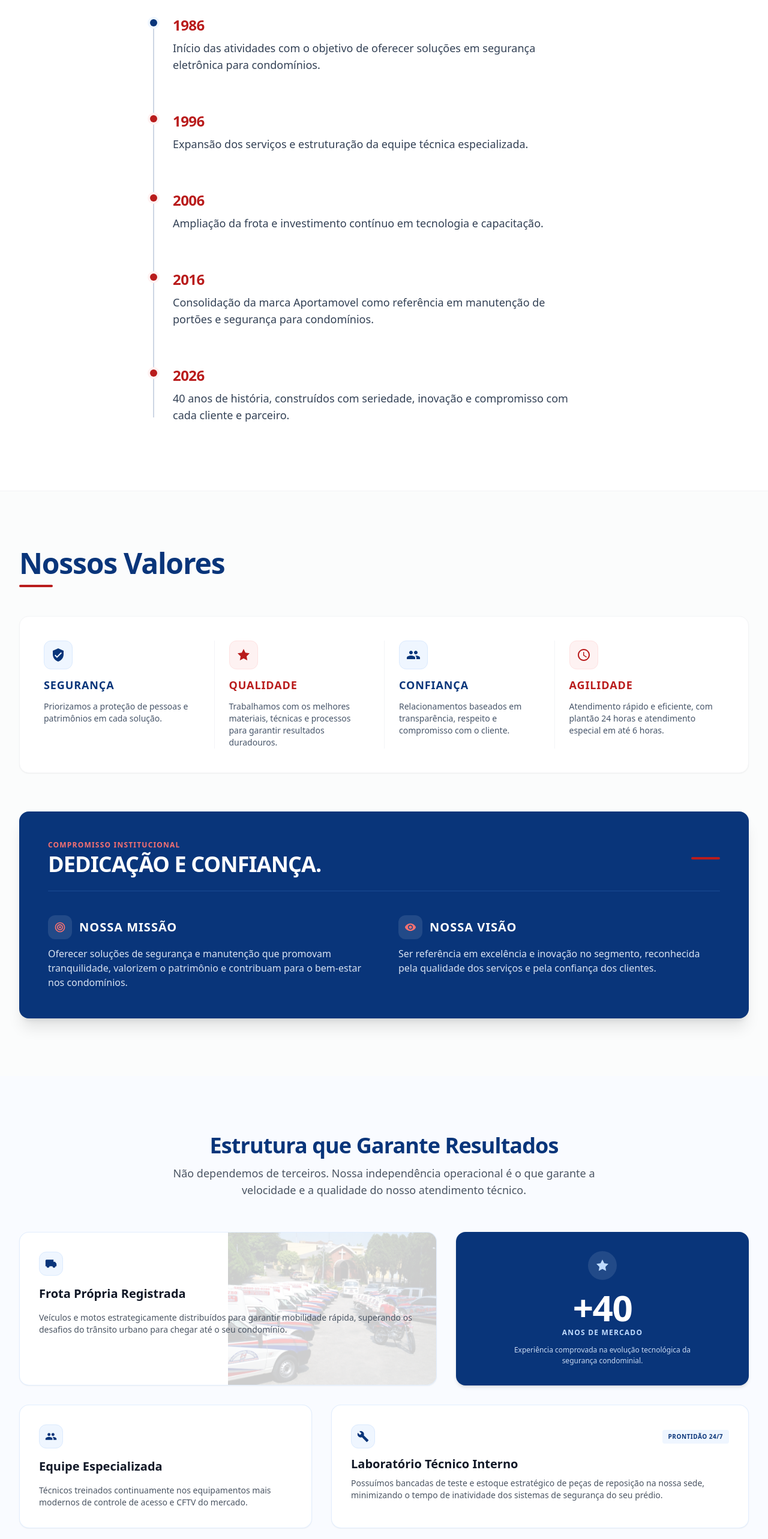
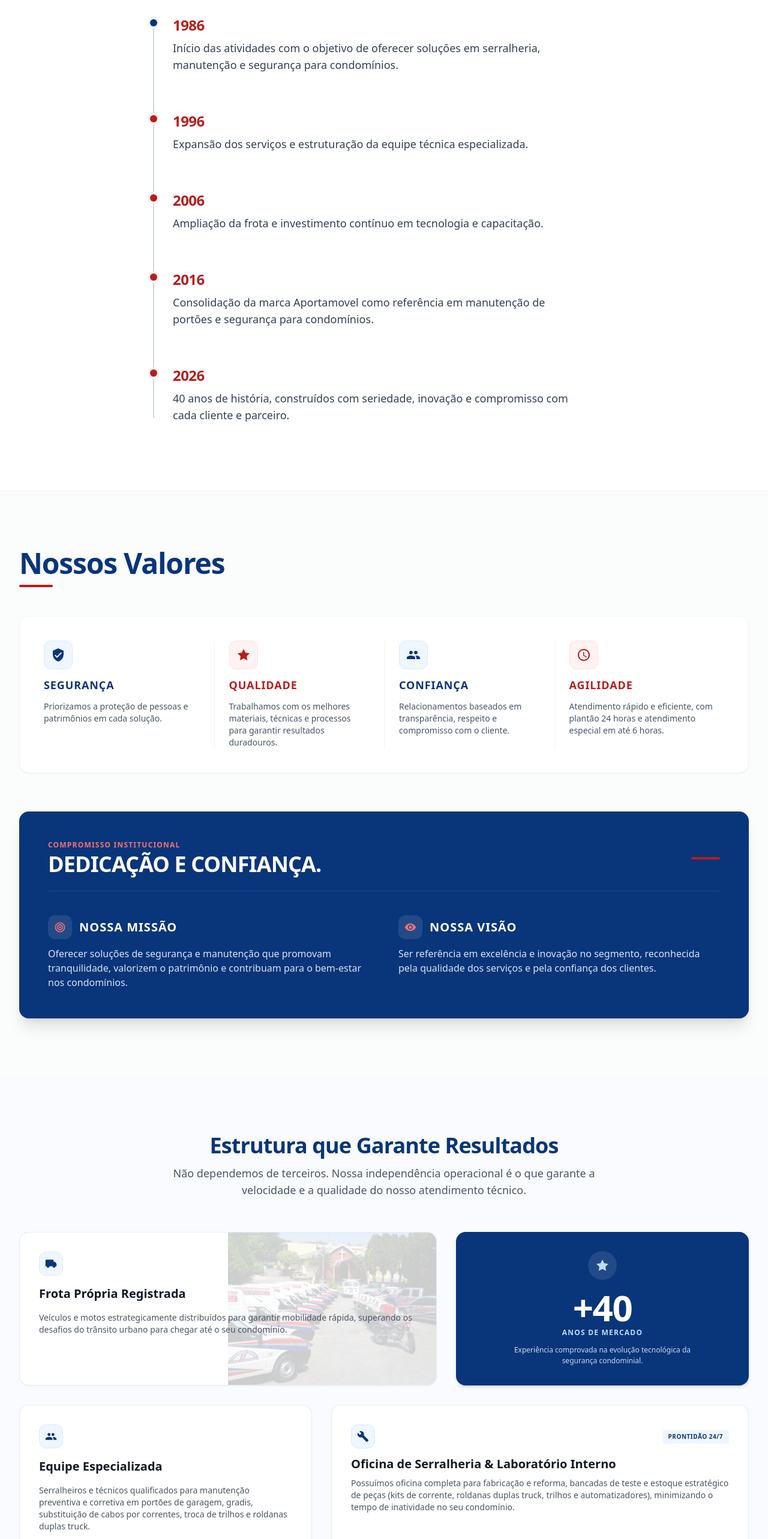
Before and after one commit to samueltarif/aportamovel, a Nuxt app: page /sobre-nos in a window 1280 px wide. Shown: the part 991-3557 px from the top of the page at 60% size. Built offline with nearby package versions, Linux system fonts and the light colour scheme.

Commit message:
fix: update About Us structure and timeline to focus on serralheria and gate maintenance

```diff
--- a/app/components/AboutStructureSection.vue
+++ b/app/components/AboutStructureSection.vue
@@ -63,11 +63,11 @@
           </div>
           <h3 class="text-lg sm:text-xl font-bold text-gray-900">Equipe Especializada</h3>
           <p class="text-xs sm:text-sm text-gray-600 leading-relaxed">
-            Técnicos treinados continuamente nos equipamentos mais modernos de controle de acesso e CFTV do mercado.
+            Serralheiros e técnicos qualificados para manutenção preventiva e corretiva em portões de garagem, gradis, substituição de cabos por correntes, troca de trilhos e roldanas duplas truck.
           </p>
         </div>
 
-        <!-- Card 4: Laboratório Técnico Interno -->
+        <!-- Card 4: Laboratório Técnico & Oficina Interna -->
         <div class="md:col-span-1 lg:col-span-7 bg-white rounded-2xl p-6 sm:p-8 border border-blue-100/80 shadow-sm space-y-3 sm:space-y-4 flex flex-col justify-between">
           <div>
             <div class="flex items-center justify-between mb-3 gap-2">
@@ -80,9 +80,9 @@
                 PRONTIDÃO 24/7
               </span>
             </div>
-            <h3 class="text-lg sm:text-xl font-bold text-gray-900 mb-2">Laboratório Técnico Interno</h3>
+            <h3 class="text-lg sm:text-xl font-bold text-gray-900 mb-2">Oficina de Serralheria & Laboratório Interno</h3>
             <p class="text-xs sm:text-sm text-gray-600 leading-relaxed">
-              Possuímos bancadas de teste e estoque estratégico de peças de reposição na nossa sede, minimizando o tempo de inatividade dos sistemas de segurança do seu prédio.
+              Possuímos oficina completa para fabricação e reforma, bancadas de teste e estoque estratégico de peças (kits de corrente, roldanas duplas truck, trilhos e automatizadores), minimizando o tempo de inatividade no seu condomínio.
             </p>
           </div>
         </div>
--- a/app/components/CompanyTimelineSection.vue
+++ b/app/components/CompanyTimelineSection.vue
@@ -72,7 +72,7 @@
 const timeline: TimelineItem[] = [
   {
     year: '1986',
-    description: 'Início das atividades com o objetivo de oferecer soluções em segurança eletrônica para condomínios.'
+    description: 'Início das atividades com o objetivo de oferecer soluções em serralheria, manutenção e segurança para condomínios.'
   },
   {
     year: '1996',
```
